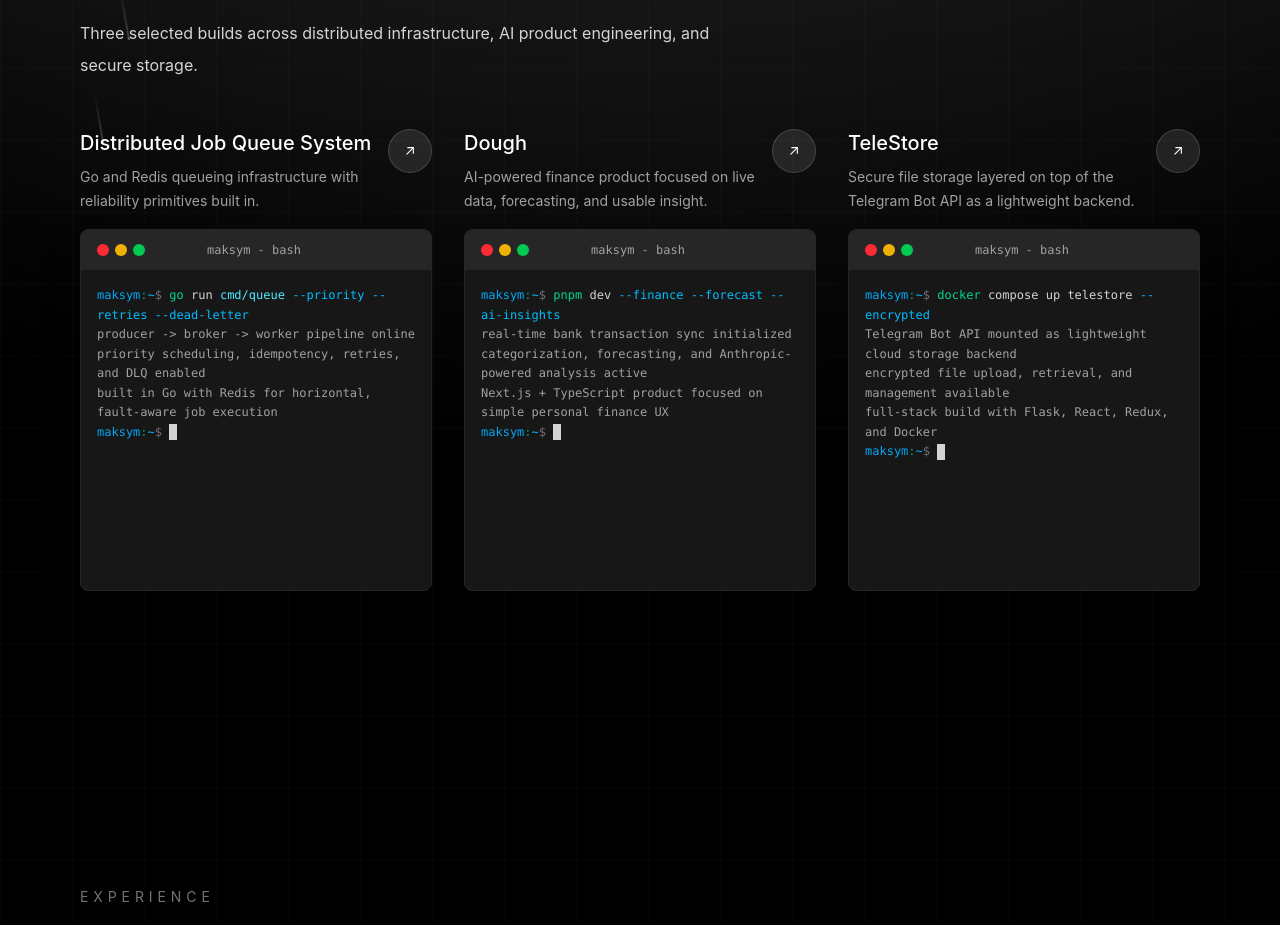
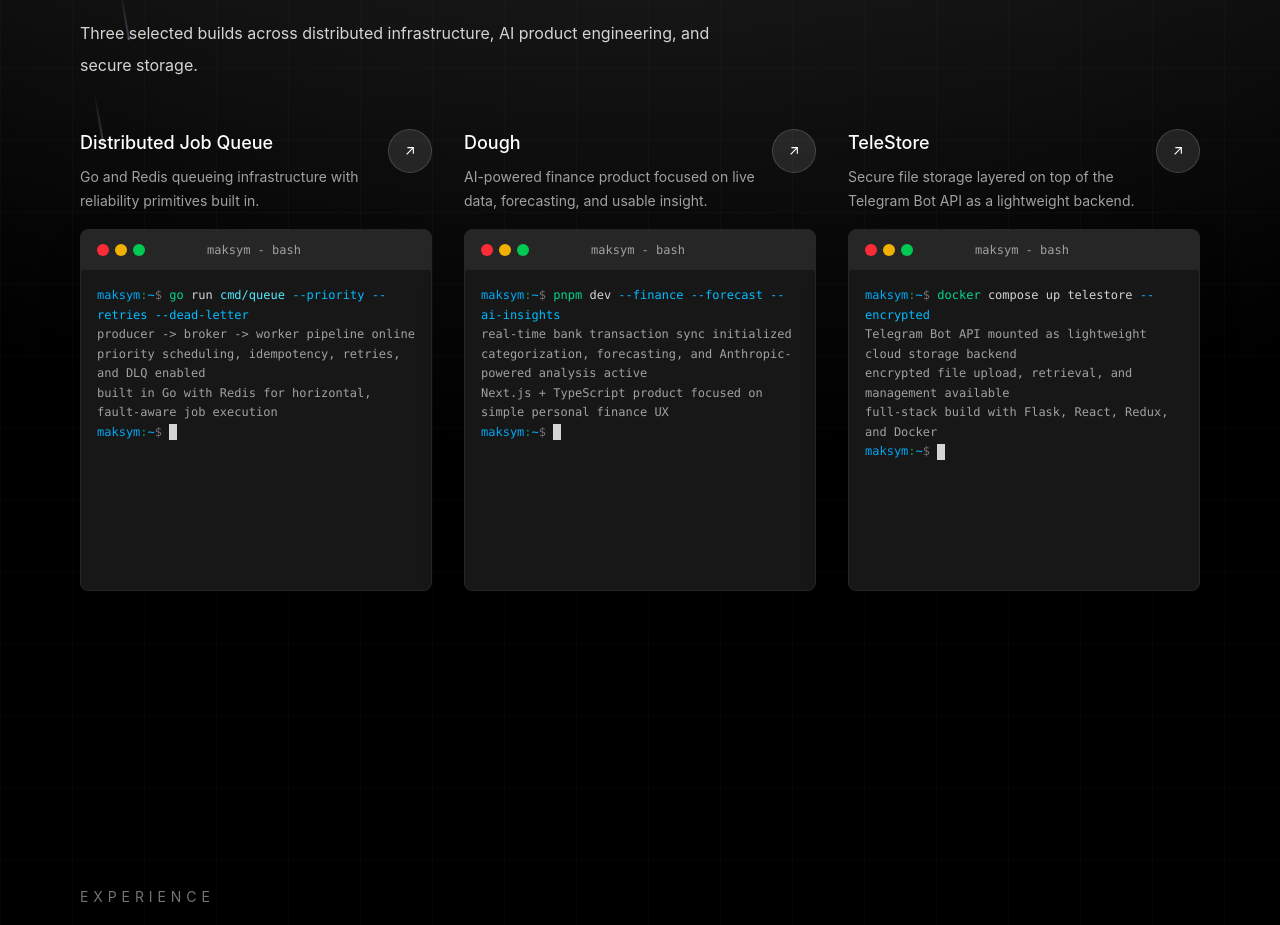
Before and after one commit to 1mpossible-code/1mpossible-code.github.io, a React (Vite) app: page / in a window 1280 px wide. Shown: the part 1084-2009 px from the top of the page. Built offline with nearby package versions, Linux system fonts and the light colour scheme.

Commit message:
feat: slight change to the projects resonsiveness

```diff
--- a/src/App.jsx
+++ b/src/App.jsx
@@ -29,7 +29,7 @@ const navItems = [
 
 const projectCards = [
   {
-    title: 'Distributed Job Queue System',
+    title: 'Distributed Job Queue',
     repo: 'https://github.com/1mpossible-code/distributed-job-queue',
     blurb: 'Go and Redis queueing infrastructure with reliability primitives built in.',
     command: 'go run cmd/queue --priority --retries --dead-letter',
@@ -514,7 +514,7 @@ function App() {
             </p>
             </div>
 
-            <div className="relative z-10 grid gap-8 xl:grid-cols-3">
+            <div className="relative z-10 grid gap-8 lg:grid-cols-3">
               {projectCards.map((project, index) => (
                 <motion.div
                   key={project.title}
@@ -526,7 +526,7 @@ function App() {
                 >
                   <div className="flex items-start justify-between gap-4">
                     <div>
-                      <h3 className="text-xl font-medium text-white">{project.title}</h3>
+                      <h3 className="text-lg font-medium text-white">{project.title}</h3>
                       <p className="mt-2 max-w-sm text-sm leading-6 text-neutral-400">{project.blurb}</p>
                     </div>
                     <a
```
